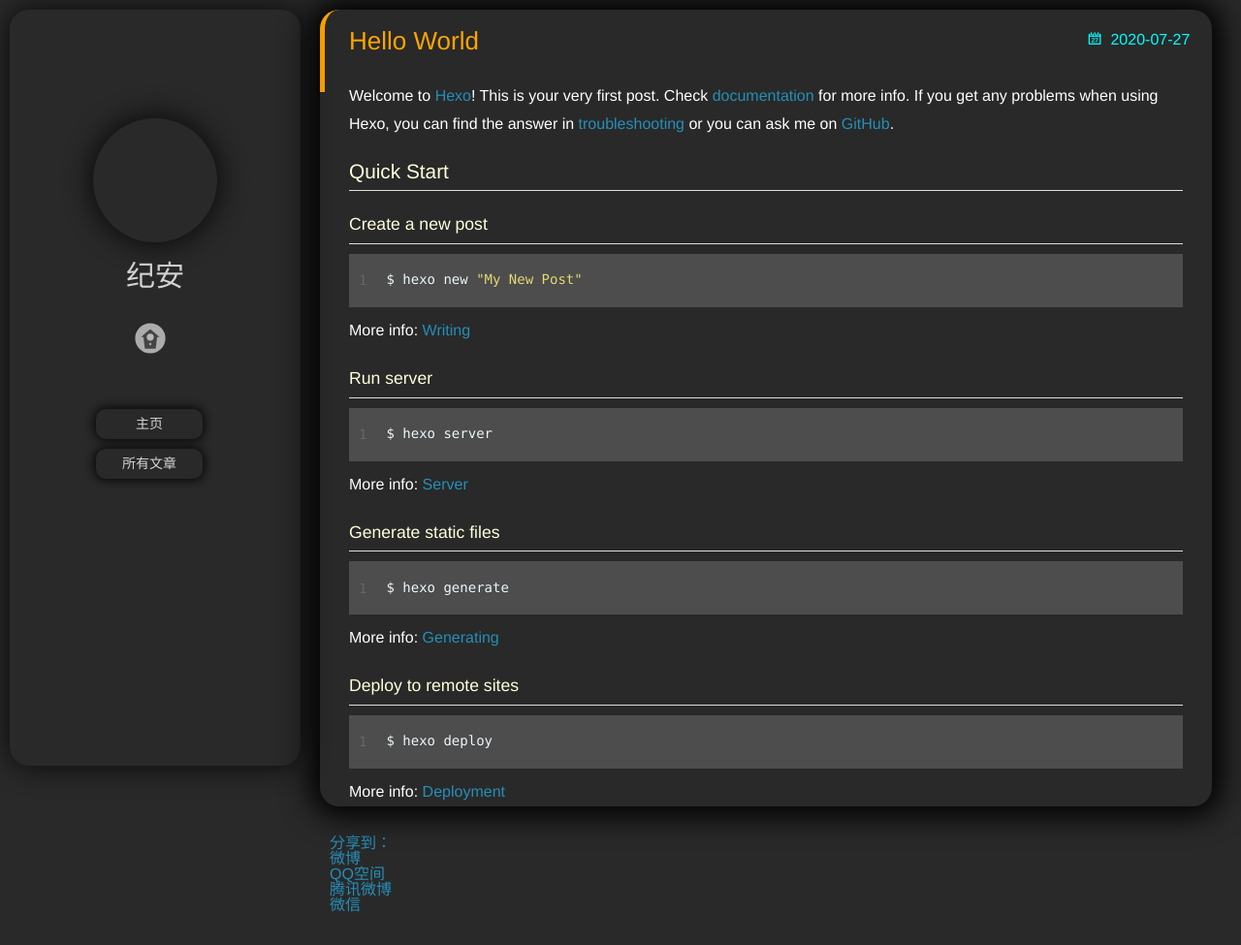
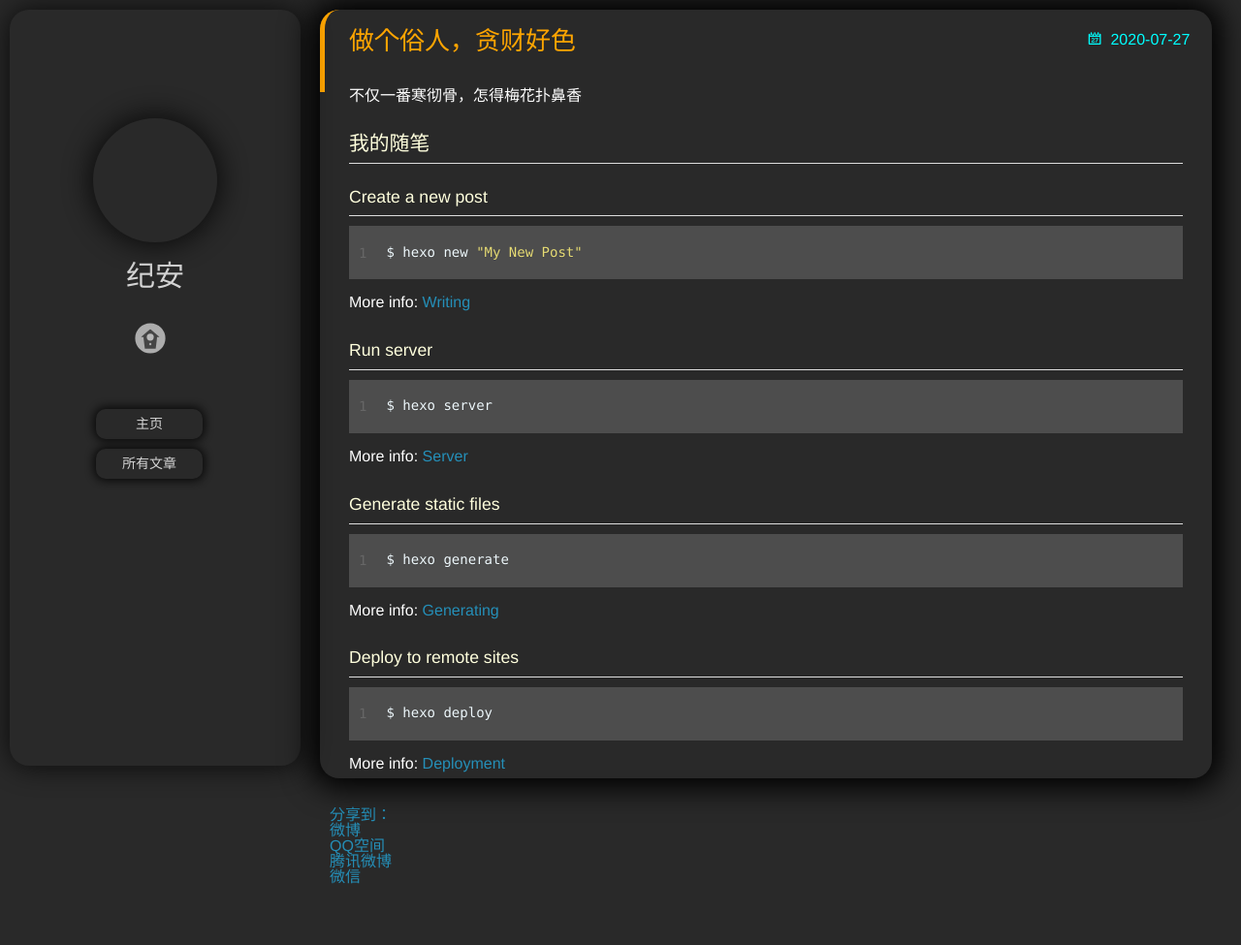
Before and after one commit to jian521ymn/jian521ymn.github.io, a plain HTML site: page 2020/07/27/hello-world/index.html in a window 1280 px wide. Shown: the top 975 px of the page at 97% size. Drawn offline with nearby package versions, Linux system fonts and the light colour scheme; some packages are replaced by stand-ins of ours; a script that the page names is missing.

Commit message:
Site updated: 2020-07-31 09:47:32

```diff
--- a/2020/07/27/hello-world/index.html
+++ b/2020/07/27/hello-world/index.html
@@ -3,21 +3,21 @@
 <head>
   <meta charset="utf-8">
 
-  <title>Hello World | 社会小安哥</title>
+  <title>做个俗人，贪财好色 | 社会小安哥</title>
 
   <!-- keywords -->
 
 
   <meta name="viewport" content="width=device-width, initial-scale=1, maximum-scale=1">
-  <meta name="description" content="Welcome to Hexo! This is your very first post. Check documentation for more info. If you get any problems when using Hexo, you can find the answer in troubleshooting or you can ask me on GitHub. Quick">
+  <meta name="description" content="不仅一番寒彻骨，怎得梅花扑鼻香 我的随笔Create a new post1$ hexo new &quot;My New Post&quot;  More info: Writing Run server1$ hexo server  More info: Server Generate static files1$ hexo generate  More info: Generating Deploy to re">
 <meta property="og:type" content="article">
-<meta property="og:title" content="Hello World">
+<meta property="og:title" content="做个俗人，贪财好色">
 <meta property="og:url" content="http://yoursite.com/2020/07/27/hello-world/index.html">
 <meta property="og:site_name" content="社会小安哥">
-<meta property="og:description" content="Welcome to Hexo! This is your very first post. Check documentation for more info. If you get any problems when using Hexo, you can find the answer in troubleshooting or you can ask me on GitHub. Quick">
+<meta property="og:description" content="不仅一番寒彻骨，怎得梅花扑鼻香 我的随笔Create a new post1$ hexo new &quot;My New Post&quot;  More info: Writing Run server1$ hexo server  More info: Server Generate static files1$ hexo generate  More info: Generating Deploy to re">
 <meta property="og:locale" content="en_US">
 <meta property="article:published_time" content="2020-07-27T14:15:09.653Z">
-<meta property="article:modified_time" content="2020-07-27T14:15:09.653Z">
+<meta property="article:modified_time" content="2020-07-31T01:38:45.308Z">
 <meta property="article:author" content="纪安">
 <meta name="twitter:card" content="summary">
 
@@ -50,7 +50,7 @@
 	<header id="header" class="inner">
 		<a href="/" class="profilepic">
 
-			<img lazy-src="http://7xkj1z.com1.z0.glb.clouddn.com/head.jpg" class="js-avatar">
+			<img lazy-src="https://ss1.bdstatic.com/70cFuXSh_Q1YnxGkpoWK1HF6hhy/it/u=2336376645,1481998160&amp;fm=26&amp;gp=0.jpg" class="js-avatar">
 
 		</a>
 
@@ -147,7 +147,7 @@
 	<div class="intrude-less">
 		<header id="header" class="inner">
 			<div class="profilepic">
-				<img lazy-src="http://7xkj1z.com1.z0.glb.clouddn.com/head.jpg" class="js-avatar">
+				<img lazy-src="https://ss1.bdstatic.com/70cFuXSh_Q1YnxGkpoWK1HF6hhy/it/u=2336376645,1481998160&amp;fm=26&amp;gp=0.jpg" class="js-avatar">
 			</div>
 			<hgroup>
 			  <h1 class="header-author">纪安</h1>
@@ -188,7 +188,7 @@
 
 
     <h1 class="article-title" itemprop="name">
-      Hello World
+      做个俗人，贪财好色
 
     </h1>
 
@@ -206,8 +206,8 @@
 
     <div class="article-entry" itemprop="articleBody">
 
-        <p>Welcome to <a href="https://hexo.io/" target="_blank" rel="noopener">Hexo</a>! This is your very first post. Check <a href="https://hexo.io/docs/" target="_blank" rel="noopener">documentation</a> for more info. If you get any problems when using Hexo, you can find the answer in <a href="https://hexo.io/docs/troubleshooting.html" target="_blank" rel="noopener">troubleshooting</a> or you can ask me on <a href="https://github.com/hexojs/hexo/issues" target="_blank" rel="noopener">GitHub</a>.</p>
-<h2 id="Quick-Start"><a href="#Quick-Start" class="headerlink" title="Quick Start"></a>Quick Start</h2><h3 id="Create-a-new-post"><a href="#Create-a-new-post" class="headerlink" title="Create a new post"></a>Create a new post</h3><figure class="highlight bash"><table><tr><td class="gutter"><pre><span class="line">1</span><br></pre></td><td class="code"><pre><span class="line">$ hexo new <span class="string">"My New Post"</span></span><br></pre></td></tr></table></figure>
+        <p>不仅一番寒彻骨，怎得梅花扑鼻香</p>
+<h2 id="我的随笔"><a href="#我的随笔" class="headerlink" title="我的随笔"></a>我的随笔</h2><h3 id="Create-a-new-post"><a href="#Create-a-new-post" class="headerlink" title="Create a new post"></a>Create a new post</h3><figure class="highlight bash"><table><tr><td class="gutter"><pre><span class="line">1</span><br></pre></td><td class="code"><pre><span class="line">$ hexo new <span class="string">"My New Post"</span></span><br></pre></td></tr></table></figure>
 
 <p>More info: <a href="https://hexo.io/docs/writing.html" target="_blank" rel="noopener">Writing</a></p>
 <h3 id="Run-server"><a href="#Run-server" class="headerlink" title="Run server"></a>Run server</h3><figure class="highlight bash"><table><tr><td class="gutter"><pre><span class="line">1</span><br></pre></td><td class="code"><pre><span class="line">$ hexo server</span><br></pre></td></tr></table></figure>
@@ -230,7 +230,7 @@
 </article>
 
 
-<div class="ds-share share" data-thread-key="hello-world" data-title="Hello World" data-url="http://yoursite.com/2020/07/27/hello-world/"  data-images="http://7xkj1z.com1.z0.glb.clouddn.com/head.jpg" data-content="Hello World">
+<div class="ds-share share" data-thread-key="hello-world" data-title="做个俗人，贪财好色" data-url="http://yoursite.com/2020/07/27/hello-world/"  data-images="https://ss1.bdstatic.com/70cFuXSh_Q1YnxGkpoWK1HF6hhy/it/u=2336376645,1481998160&amp;fm=26&amp;gp=0.jpg" data-content="做个俗人，贪财好色">
     <div class="ds-share-inline">
       <ul  class="ds-share-icons-16">
       	<li data-toggle="ds-share-icons-more"><a class="ds-more" href="javascript:void(0);">分享到：</a></li>
```
Also changed, not shown: archives/2020/07/index.html (+3 -3 lines), archives/2020/index.html (+3 -3 lines), archives/index.html (+3 -3 lines), index.html (+5 -5 lines).
